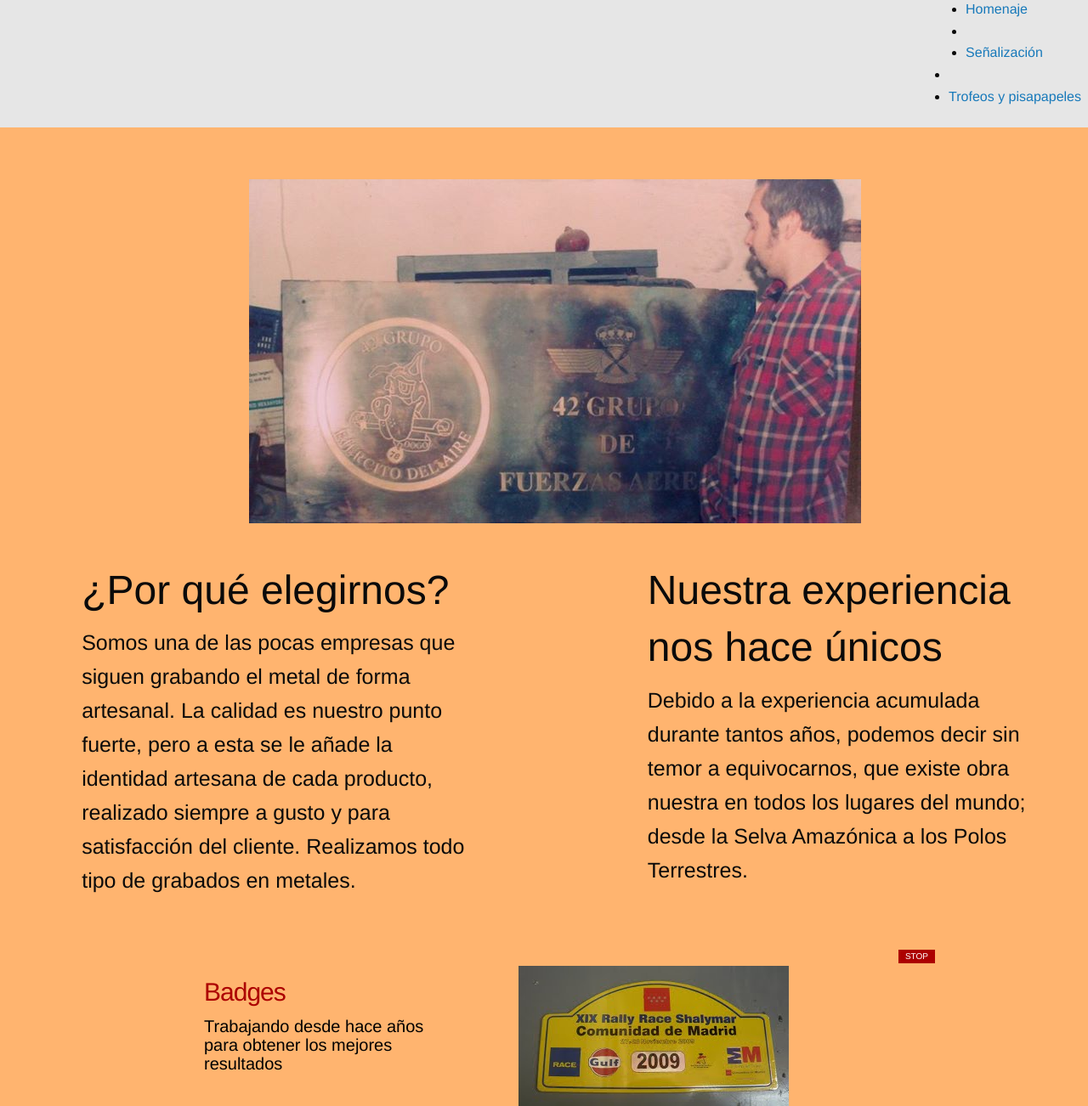
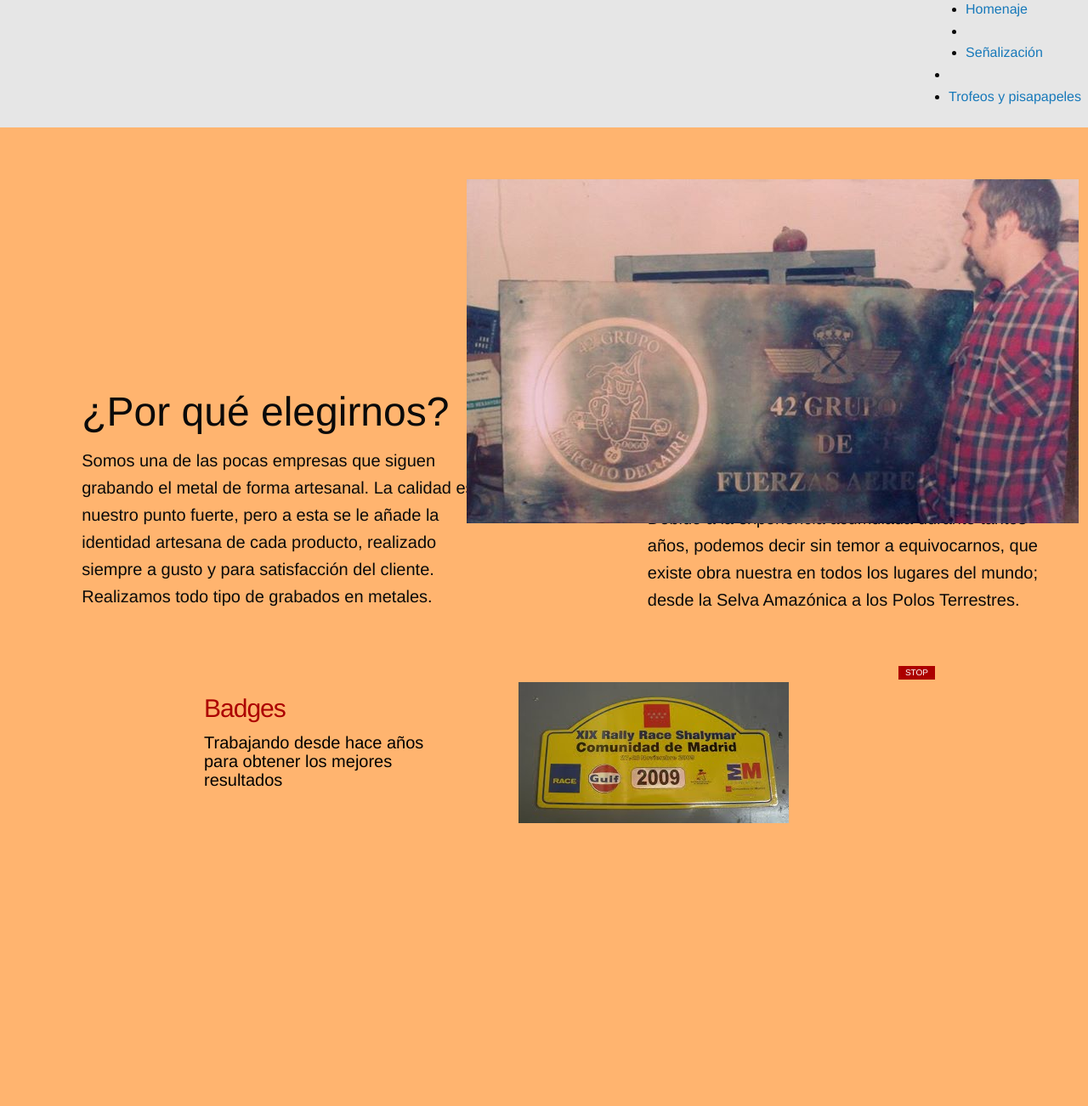
Before and after one commit to Dracov04/grabados, a Rails app: page / in a window 1280 px wide. Shown: the part 557-1859 px from the top of the page at 85% size. After the commit the page ends 1526 px from the top, so only its background shows below. Run offline with Rails 7, Linux system fonts and the light colour scheme; some libraries are stand-ins or nearby versions.

Commit message:
font-size 20px

```diff
--- a/app/assets/stylesheets/application.css
+++ b/app/assets/stylesheets/application.css
@@ -28,7 +28,7 @@
 }
 
 .principal_page p {
-    font-size: 25px;
+    font-size: 20px;
 }
 
 .contact_page {
@@ -49,7 +49,8 @@
 
 /*IMAGES*/
 #principal_image {
-    margin-left: 20%;
+    margin-left: 40%;
+    height: 240px;
 }
 
 /*BADGES*/
```
